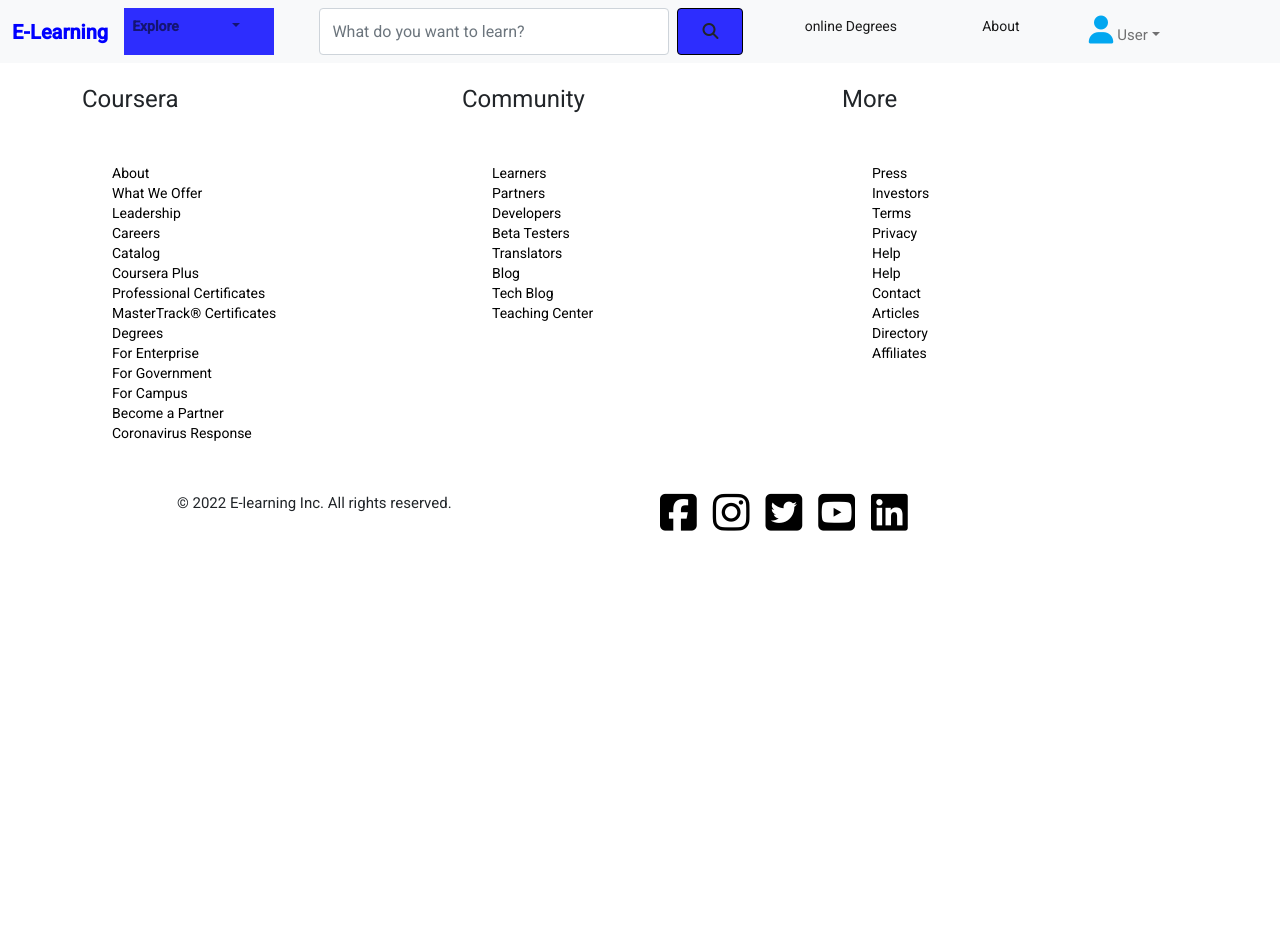
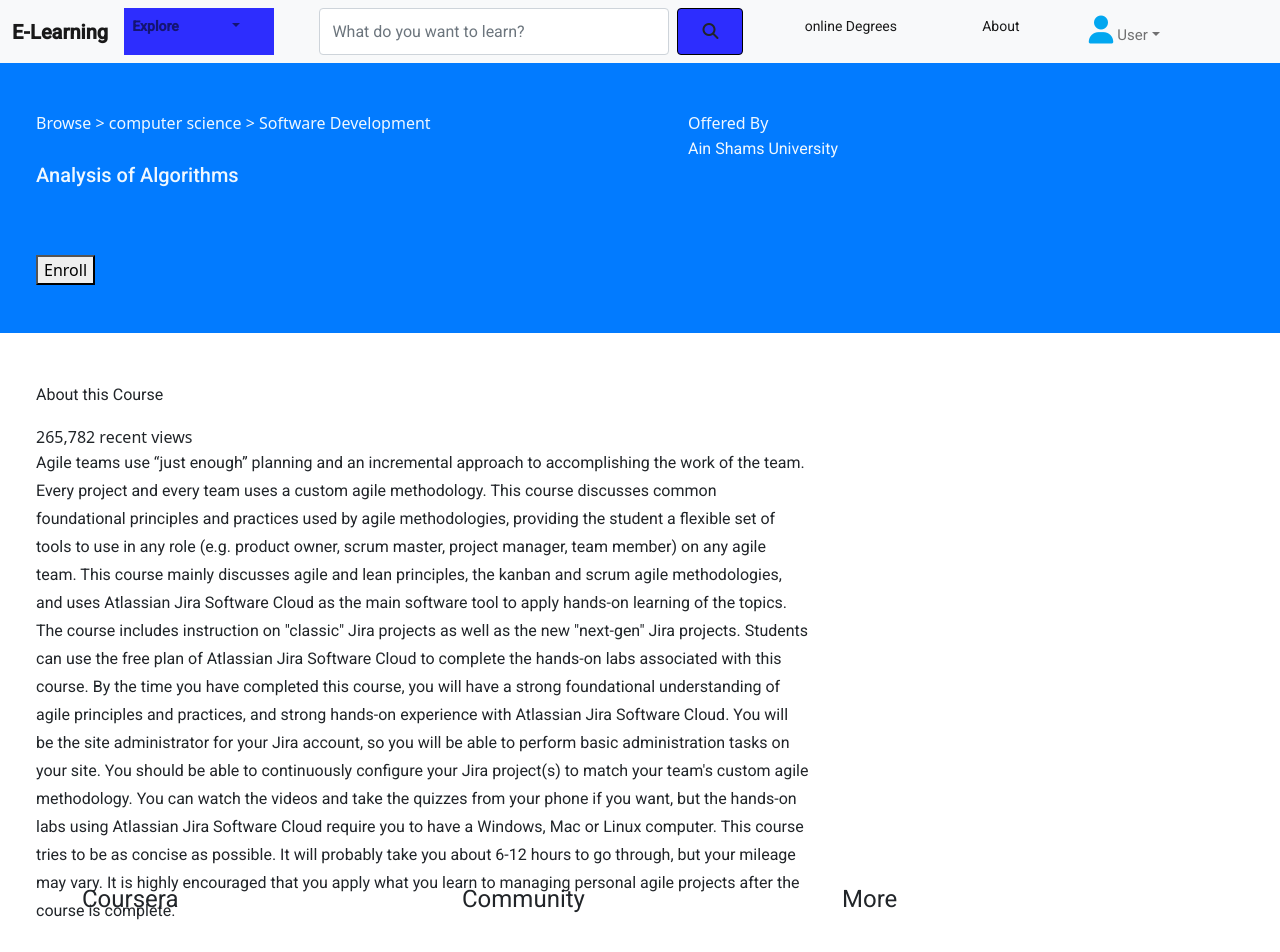
Before and after one commit to Hossam26/UID-project, an Angular app: page /cours-page in a window 1280 px wide. Before the commit this address led to /. Shown: the top 952 px of the page. Before the commit the page ends 800 px from the top, so only its background shows below. Built offline with nearby package versions, Linux system fonts and the light colour scheme.

Commit message:
cours-page

```diff
--- a/src/app/app-routing.module.ts
+++ b/src/app/app-routing.module.ts
@@ -4,12 +4,15 @@
 import { AboutComponent } from './about/about.component';
 import { LogInComponent } from './log-in/log-in.component';
 import { SignUpComponent } from './sign-up/sign-up.component';
+import { CoursPageComponent } from './cours-page/cours-page.component';
 const routes: Routes = [
   { path: '', redirectTo: 'home', pathMatch: 'full' },
   { path: 'home', component: HomeComponent},
   {path:'about',component:AboutComponent},
   { path: 'log-in', component: LogInComponent },
-  { path: 'sign-up', component: SignUpComponent }
+  { path: 'sign-up', component: SignUpComponent },
+  { path: 'cours-page', component: CoursPageComponent }
+
 ];
 
 @NgModule({
--- a/src/app/app.module.ts
+++ b/src/app/app.module.ts
@@ -18,6 +18,7 @@
 import { MatIconModule } from '@angular/material/icon'
 import { SignUpComponent } from './sign-up/sign-up.component';
 import { MatFormFieldModule } from '@angular/material/form-field';
+import { CoursPageComponent } from './cours-page/cours-page.component';
 
 
 @NgModule({
@@ -28,7 +29,8 @@
     HomeComponent,
     AboutComponent,
     LogInComponent,
-    SignUpComponent
+    SignUpComponent,
+    CoursPageComponent
   ],
   imports: [
     BrowserModule,
--- /dev/null
+++ b/src/app/cours-page/cours-page.component.css
@@ -0,0 +1,39 @@
+
+a:link {
+    color: green;
+    background-color: transparent;
+    text-decoration: none;
+}
+
+a:visited {
+    color: pink;
+    background-color: transparent;
+    text-decoration: none;
+}
+
+a:hover {
+    color: red;
+    background-color: transparent;
+    text-decoration: underline;
+}
+
+a:active {
+    color: yellow;
+    background-color: transparent;
+    text-decoration: underline;
+}
+.button1 {
+    background-color: aliceblue;
+    /* Green */
+    border: none;
+    color: black;
+    padding: 15px 32px;
+    text-align: center;
+    text-decoration: none;
+    display: inline-block;
+    font-size: 16px;
+}
+.div1{
+    height: 1000px;
+
+}
--- /dev/null
+++ b/src/app/cours-page/cours-page.component.html
@@ -0,0 +1,104 @@
+<!doctype html>
+<html lang="en">
+
+<head>
+    <!-- Required meta tags -->
+    <meta charset="utf-8">
+    <meta name="viewport" content="width=device-width, initial-scale=1">
+
+    <!-- Bootstrap CSS -->
+    <link href="https://cdn.jsdelivr.net/npm/bootstrap@5.1.3/dist/css/bootstrap.min.css" rel="stylesheet"
+        integrity="sha384-1BmE4kWBq78iYhFldvKuhfTAU6auU8tT94WrHftjDbrCEXSU1oBoqyl2QvZ6jIW3" crossorigin="anonymous">
+    <br>
+    <title>Log In</title>
+</head>
+
+<body>
+
+    <div class="h-auto div1">
+           <div class="row" style="background-color:rgb(2, 123, 255); color: aliceblue;">
+
+        <div class="col-6 p-5">
+            <a style="color: aliceblue; text-decoration: none;" href="">Browse</a>
+            >
+            <a style="color: aliceblue; text-decoration: none;" href="">computer science</a>
+            >
+            <a style="color: aliceblue; text-decoration: none;" href="">Software Development</a>
+            <br>
+            <br>
+            <h2>Analysis of Algorithms</h2>
+            <br>
+            <br>
+            <button>Enroll</button>
+        </div>
+
+        <div class="col-6  p-5">
+            <label>Offered By</label>
+            <h3>Ain Shams University</h3>
+        </div>
+    </div>
+
+    <div class="row">
+        <div class="col-8 p-5">
+            <h3>About this Course</h3>
+            <label>265,782 recent views</label>
+            <br>
+            <h3>
+            Agile teams use “just enough” planning and an incremental approach to accomplishing the work of the team.
+            Every project
+            and every team uses a custom agile methodology. This course discusses common foundational principles and
+            practices used
+            by agile methodologies, providing the student a flexible set of tools to use in any role (e.g. product
+            owner, scrum
+            master, project manager, team member) on any agile team. This course mainly discusses agile and lean
+            principles, the
+            kanban and scrum agile methodologies, and uses Atlassian Jira Software Cloud as the main software tool to
+            apply hands-on
+            learning of the topics. The course includes instruction on "classic" Jira projects as well as the new
+            "next-gen" Jira projects.
+
+            Students can use the free plan of Atlassian Jira Software Cloud to complete the hands-on labs associated
+            with this
+            course. By the time you have completed this course, you will have a strong foundational understanding of
+            agile
+            principles and practices, and strong hands-on experience with Atlassian Jira Software Cloud. You will be the
+            site
+            administrator for your Jira account, so you will be able to perform basic administration tasks on your site.
+            You should
+            be able to continuously configure your Jira project(s) to match your team's custom agile methodology.
+
+            You can watch the videos and take the quizzes from your phone if you want, but the hands-on labs using
+            Atlassian Jira
+            Software Cloud require you to have a Windows, Mac or Linux computer.
+
+            This course tries to be as concise as possible. It will probably take you about 6-12 hours to go through,
+            but your
+            mileage may vary. It is highly encouraged that you apply what you learn to managing personal agile projects
+            after the
+            course is complete.
+                </h3>
+        </div>
+
+        <div class="col-4  p-5">
+
+        </div>
+
+
+    </div>
+</div>
+
+    <!-- Optional JavaScript; choose one of the two! -->
+
+    <!-- Option 1: Bootstrap Bundle with Popper -->
+    <script src="https://cdn.jsdelivr.net/npm/bootstrap@5.1.3/dist/js/bootstrap.bundle.min.js"
+        integrity="sha384-ka7Sk0Gln4gmtz2MlQnikT1wXgYsOg+OMhuP+IlRH9sENBO0LRn5q+8nbTov4+1p"
+        crossorigin="anonymous"></script>
+
+    <!-- Option 2: Separate Popper and Bootstrap JS -->
+    <!--
+    <script src="https://cdn.jsdelivr.net/npm/@popperjs/core@2.10.2/dist/umd/popper.min.js" integrity="sha384-7+zCNj/IqJ95wo16oMtfsKbZ9ccEh31eOz1HGyDuCQ6wgnyJNSYdrPa03rtR1zdB" crossorigin="anonymous"></script>
+    <script src="https://cdn.jsdelivr.net/npm/bootstrap@5.1.3/dist/js/bootstrap.min.js" integrity="sha384-QJHtvGhmr9XOIpI6YVutG+2QOK9T+ZnN4kzFN1RtK3zEFEIsxhlmWl5/YESvpZ13" crossorigin="anonymous"></script>
+    -->
+</body>
+
+</html>
--- /dev/null
+++ b/src/app/cours-page/cours-page.component.ts
@@ -0,0 +1,15 @@
+import { Component, OnInit } from '@angular/core';
+
+@Component({
+  selector: 'app-cours-page',
+  templateUrl: './cours-page.component.html',
+  styleUrls: ['./cours-page.component.css']
+})
+export class CoursPageComponent implements OnInit {
+
+  constructor() { }
+
+  ngOnInit(): void {
+  }
+
+}
--- a/src/app/navbar/navbar.component.html
+++ b/src/app/navbar/navbar.component.html
@@ -31,7 +31,7 @@
                     <a class="nav-link active mx-3" aria-current="page" href="#">online Degrees</a>
                 </li>
             <li class="nav-item">
-                <a class="nav-link active mx-3"routerLink='/about' aria-current="page" >About</a>
+                <a class="nav-link active mx-3"routerLink='/cours-page' aria-current="page" >About</a>
             </li>
                 <li class="nav-item user dropdown">
                     <a class="nav-link  dropdown-toggle pe-3" href="#" id="navbarDropdown" role="button" data-bs-toggle="dropdown"
```
